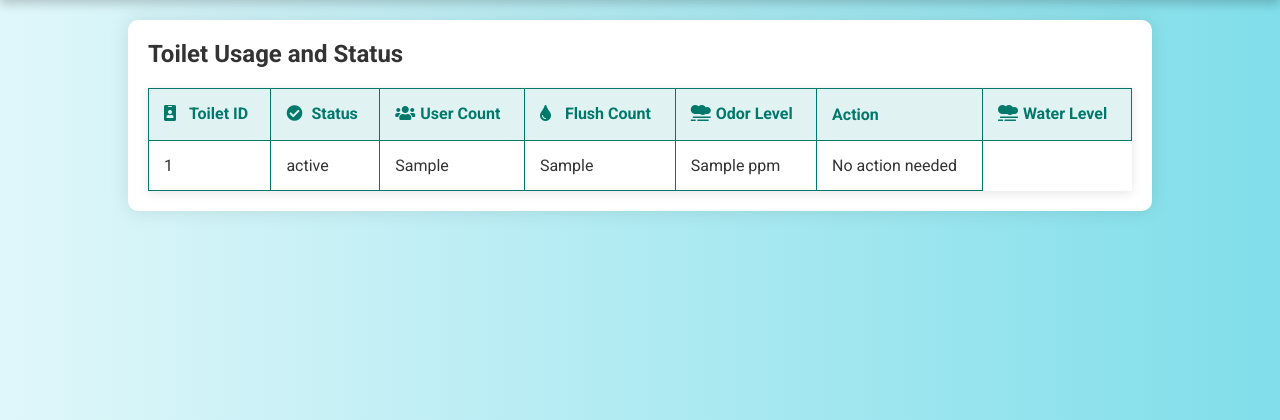
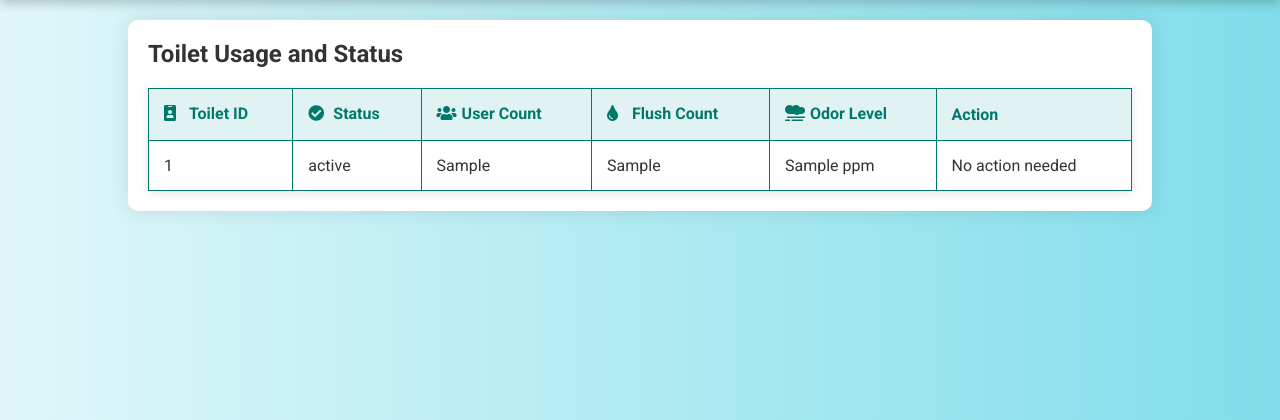
Before and after one commit to ShankarammalSabitha/samplepro, a Flask app: page /staff in a window 1280 px wide. Shown: the part 189-609 px from the top of the page. Run offline with Flask 3, Linux system fonts and the light colour scheme; a database or web service that is not in the repository returns one stand-in record (values such as "Sample title"); data that the repository does not hold is empty.

Commit message:
Update staff.html

```diff
--- a/templates/staff.html
+++ b/templates/staff.html
@@ -26,7 +26,6 @@
                 <th><i class="fas fa-tint icon"></i>Flush Count</th>
                 <th><i class="fas fa-smog icon"></i>Odor Level</th>
                 <th>Action</th>
-                <th><i class="fas fa-smog icon"></i>Water Level</th>
             </tr>
         </thead>
         <tbody>
```
